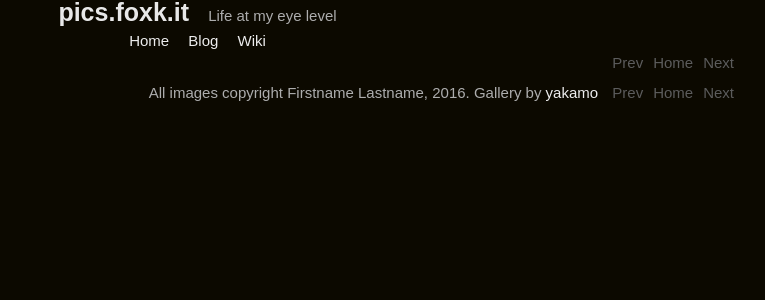
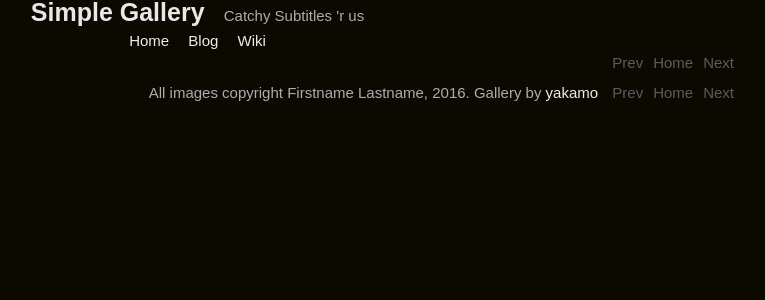
Before and after one commit to irl/simple-gallery, a PHP site: page /?index=1 in a window 1280 px wide. Shown: the top 300 px of the page, without its empty margins (450-1215 px from the left). Run offline with PHP 8.4, Linux system fonts and the light colour scheme; data that the repository does not hold is empty.

Commit message:
Little bit more generalisation

```diff
--- a/index.php
+++ b/index.php
@@ -24,8 +24,8 @@
 </head>
 <body>
 <div id="header">
-	<span class="instamike">pics.foxk.it</span>
-	<span class="subtitle">Life at my eye level</span> <br />
+	<span class="instamike">Simple Gallery</span>
+	<span class="subtitle">Catchy Subtitles 'r us</span><br />
 	<?php echo "<span class='headlinks'><a href='index.php?index=" . $count . "'>Home</a></span>"; ?>
 	<span class="headlinks"><a href="http://myweb.site">Blog</a></span>
 	<span class="headlinks"><a href="http://mynew.link">Wiki</a></span>
```
